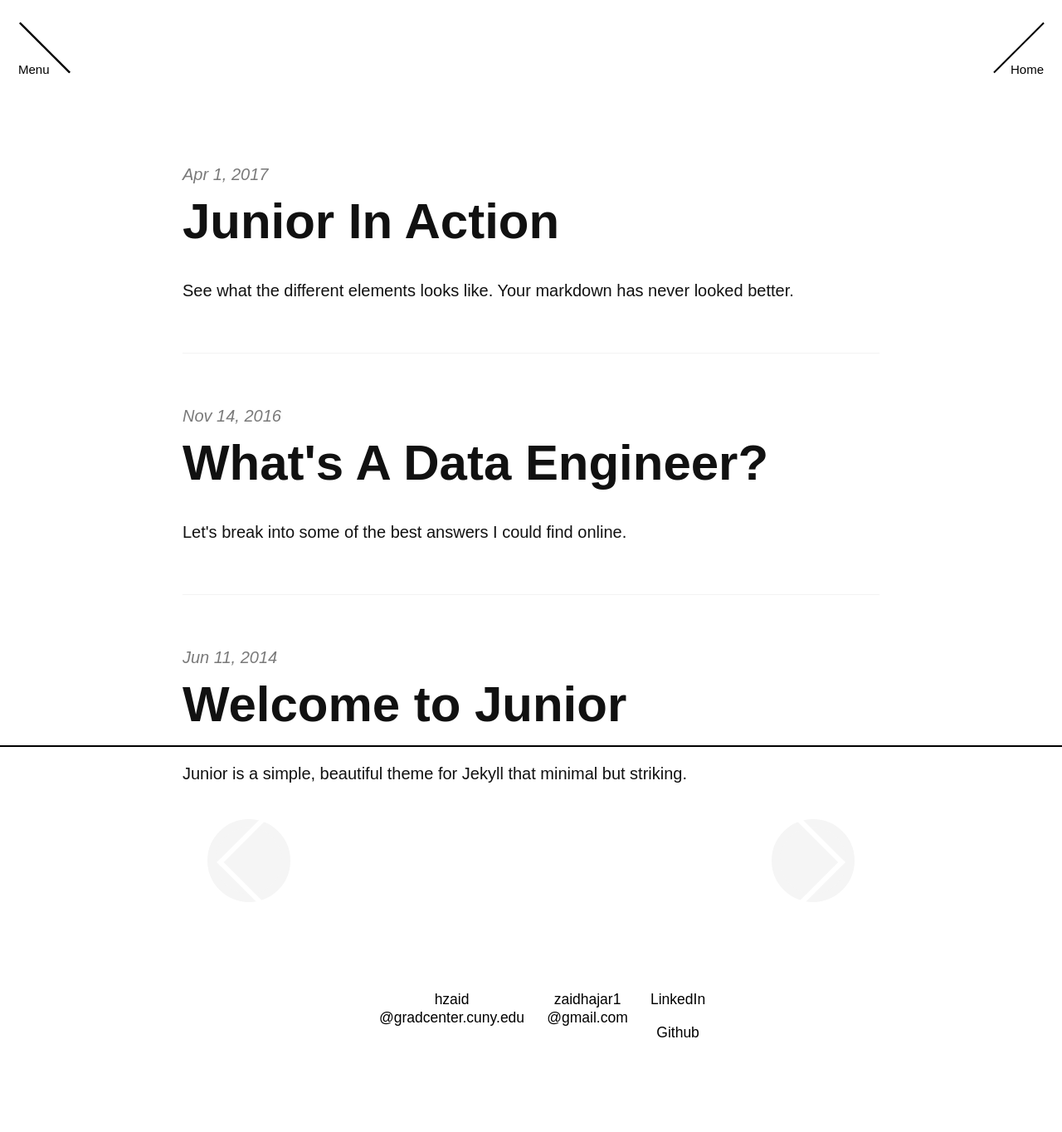
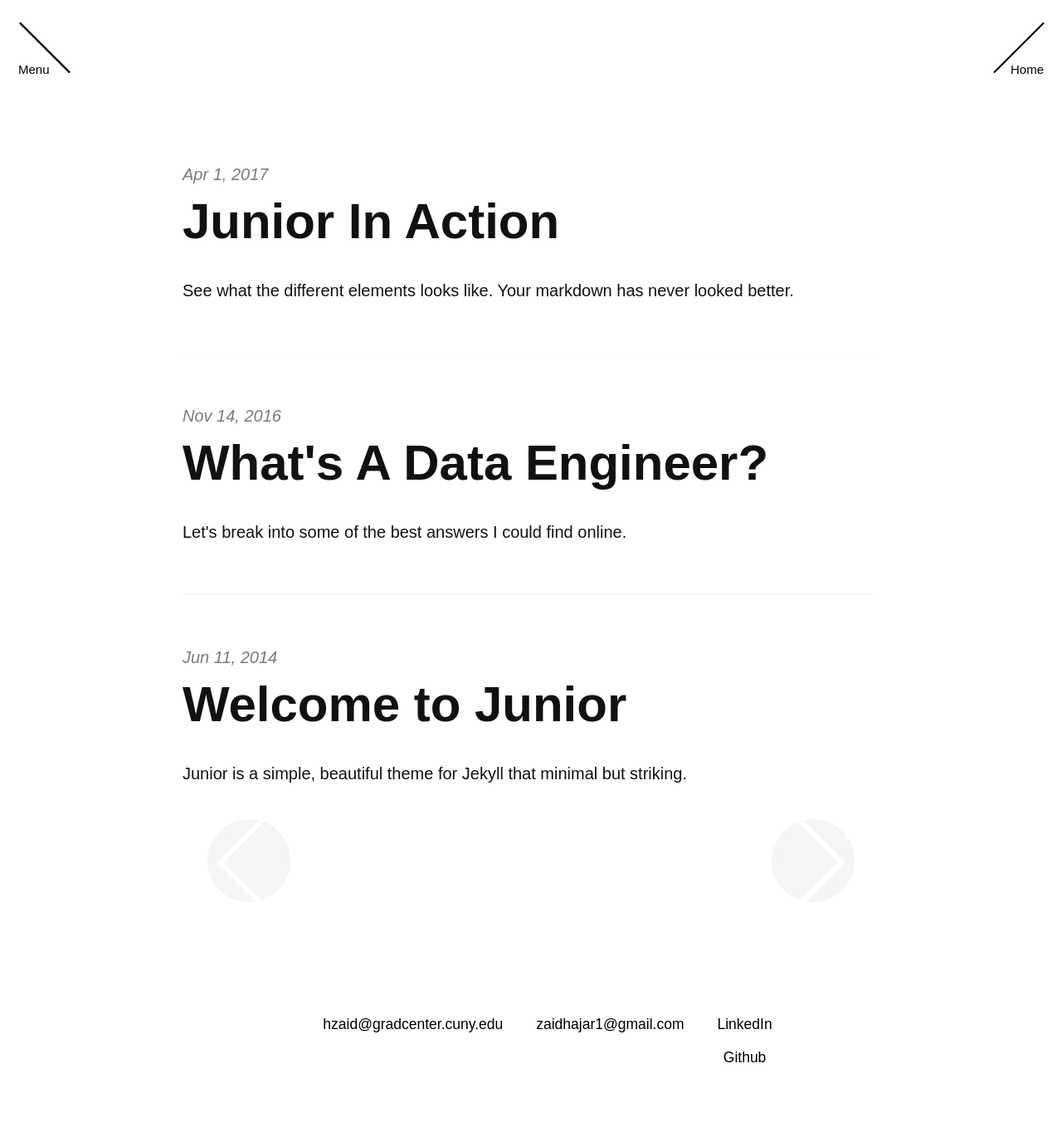
Before and after one commit to hajarzaid/hajarzaid.github.io, a Jekyll site: the page built from index.html, in a window 1280 px wide. Shown: the whole page at 83% size. Built offline with Jekyll 4.4.1, drawn with Linux system fonts in a browser that asks for light colours; nearby versions of some CDN libraries; some web fonts are replaced; the list of posts is cut into pages by our own code; before the commit the page ends 1334 px from its top, so only the background shows below that.

Commit message:
Update footer.html

```diff
--- a/_includes/footer.html
+++ b/_includes/footer.html
@@ -5,57 +5,62 @@
   <meta name="viewport" content="width=device-width, initial-scale=1.0">
   <title>Your Website</title>
   <style>
+    body {
+        margin: 0;
+        padding: 0;
+        font-family: Arial, sans-serif;
+    }
+
     footer {
         text-align: center;
-        margin-bottom: 30px;
+        margin: 30px auto;
     }
 
     footer .desktop-footer {
-        margin-left: auto;
-        margin-right: auto;
-        max-width: 45.33563em;
         display: flex;
         justify-content: center;
         flex-wrap: wrap;
+        max-width: 100%;
     }
 
     footer .desktop-footer .footer-each {
-        margin-right: 4%;
+        margin: 0 20px;
         text-align: center;
-    }
-
-    footer .desktop-footer .footer-each:last-child {
-        margin-right: 0;
+        display: inline-block;
     }
 
     footer .footer-each a {
         text-decoration: none;
-        background-image: none;
         color: #000;
         font-weight: 300;
         word-wrap: normal;
+        display: block;
+        white-space: nowrap;
+        position: relative;
     }
 
-    footer .footer-each a:active, footer .footer-each a:hover {
-        outline-width: 0;
+    footer .footer-each a span {
+        display: block;
     }
 
-    .contact-a span:before, .contact-a-mob span:before, .footer-each span:before {
+    footer .footer-each a::after {
         content: '';
         position: absolute;
-        bottom: 0;
         left: 0;
+        bottom: -2px;
         width: 100%;
-        border-bottom: 2px solid #000;
-        transition: .4s;
-        -webkit-transform: scaleX(1);
+        height: 2px;
+        background-color: #000;
+        transform: scaleX(0);
+        transition: transform 0.3s ease;
+    }
+
+    footer .footer-each a:hover::after {
         transform: scaleX(1);
     }
 
-    .contact-a a:hover span:before, .contact-a-mob a:hover span:before, .footer-each a:hover span:before {
-        content: '';
-        -webkit-transform: scaleX(0);
-        transform: scaleX(0);
+    footer .footer-each a:active {
+        color: #555;
     }
   </style>
 </head>
@@ -63,12 +68,13 @@
   <footer class="center">
     <div class="desktop-footer">
       <div class="footer-each">
+        <!-- Empty space for potential future content -->
       </div>
       <div class="footer-each">
-        <h5><a href="mailto:hzaid@gradcenter.cuny.edu"><span>hzaid</span><br><span>@gradcenter.cuny.edu</span></a></h5>
+        <h5><a href="mailto:hzaid@gradcenter.cuny.edu"><span>hzaid@gradcenter.cuny.edu</span></a></h5>
       </div>
       <div class="footer-each">
-        <h5><a href="mailto:zaidhajar1@gmail.com"><span>zaidhajar1</span><br><span>@gmail.com</span></a></h5>
+        <h5><a href="mailto:zaidhajar1@gmail.com"><span>zaidhajar1@gmail.com</span></a></h5>
       </div>
       <div class="footer-each">
         <h5><a href="https://www.linkedin.com/in/hajar-zaid/" target="_blank" alt="LinkedIn"><span>LinkedIn</span></a></h5>
```
